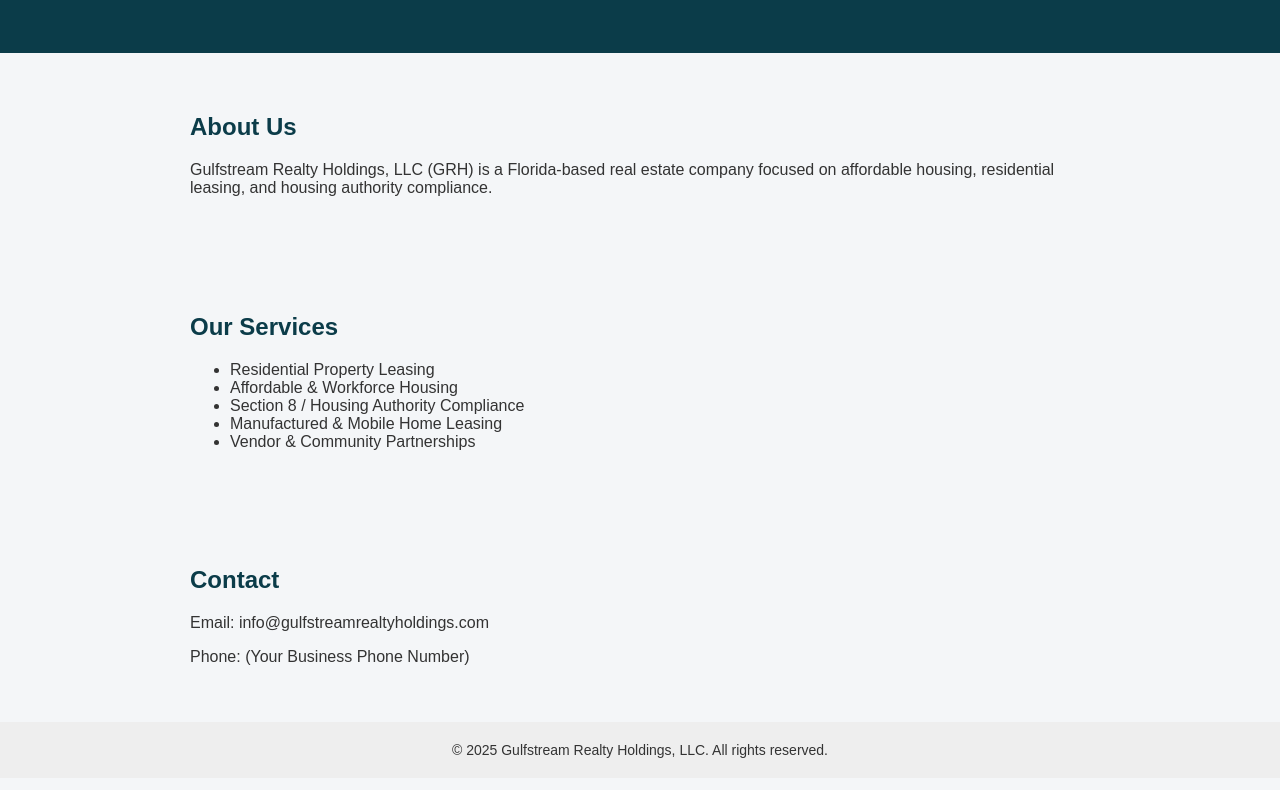
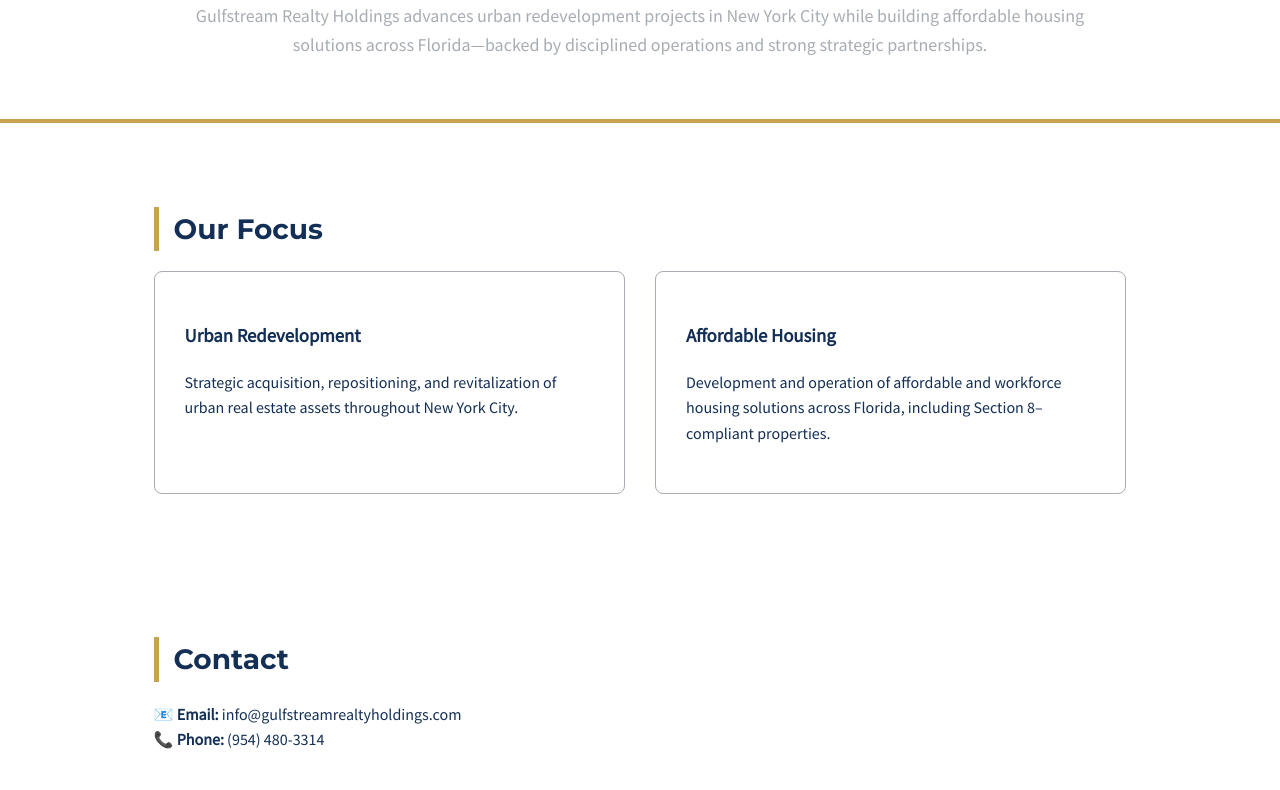
Before and after one commit to GRHoldings/gulfstreamrealtyholdings.github.io, a plain HTML site: page index.html in a window 1280 px wide. Shown: the part 159-949 px from the top of the page. Drawn offline with Linux system fonts and the light colour scheme.

Commit message:
Update index.html

```diff
--- a/index.html
+++ b/index.html
@@ -1,74 +1,130 @@
-index.html
 <!DOCTYPE html>
 <html lang="en">
 <head>
   <meta charset="UTF-8">
-  <meta name="viewport" content="width=device-width, initial-scale=1.0">
-  <title>Gulfstream Realty Holdings, LLC</title>
+  <title>Gulfstream Realty Holdings</title>
+
+  <!-- Google Fonts -->
+  <link href="https://fonts.googleapis.com/css2?family=Montserrat:wght@600;700&family=Source+Sans+Pro&display=swap" rel="stylesheet">
+
   <style>
+    :root {
+      --navy-blue: #142F55;
+      --gold: #C9A24D;
+      --gray: #A7ADB3;
+      --white: #FFFFFF;
+    }
+
     body {
-      font-family: Arial, sans-serif;
       margin: 0;
-      background: #f4f6f8;
-      color: #333;
+      font-family: 'Source Sans Pro', sans-serif;
+      color: var(--navy-blue);
+      background-color: var(--white);
+      line-height: 1.6;
     }
+
     header {
-      background: #0b3c49;
-      color: white;
-      padding: 40px 20px;
+      padding: 60px 10%;
       text-align: center;
+      border-bottom: 4px solid var(--gold);
     }
+
+    header h1 {
+      font-family: 'Montserrat', sans-serif;
+      font-size: 40px;
+      margin-bottom: 10px;
+    }
+
+    header p {
+      font-size: 18px;
+      color: var(--gray);
+      max-width: 900px;
+      margin: 0 auto;
+    }
+
     section {
-      padding: 40px 20px;
-      max-width: 900px;
-      margin: auto;
+      padding: 60px 12%;
     }
+
     h2 {
-      color: #0b3c49;
+      font-family: 'Montserrat', sans-serif;
+      font-size: 28px;
+      margin-bottom: 20px;
+      border-left: 5px solid var(--gold);
+      padding-left: 15px;
     }
+
+    .grid {
+      display: grid;
+      grid-template-columns: repeat(auto-fit, minmax(250px, 1fr));
+      gap: 30px;
+    }
+
+    .card {
+      border: 1px solid var(--gray);
+      padding: 30px;
+      border-radius: 8px;
+    }
+
     footer {
-      background: #eee;
+      background-color: var(--navy-blue);
+      color: var(--white);
       text-align: center;
-      padding: 20px;
-      font-size: 14px;
+      padding: 40px 10%;
+    }
+
+    footer a {
+      color: var(--gold);
+      text-decoration: none;
+      font-weight: 600;
     }
   </style>
 </head>
+
 <body>
 
 <header>
-  <h1>Gulfstream Realty Holdings, LLC</h1>
-  <p>Affordable Housing & Residential Leasing Solutions</p>
+  <h1>Gulfstream Realty Holdings</h1>
+  <p>
+    Gulfstream Realty Holdings advances urban redevelopment projects in New York City
+    while building affordable housing solutions across Florida—backed by disciplined
+    operations and strong strategic partnerships.
+  </p>
 </header>
 
 <section>
-  <h2>About Us</h2>
-  <p>
-    Gulfstream Realty Holdings, LLC (GRH) is a Florida-based real estate company
-    focused on affordable housing, residential leasing, and housing authority
-    compliance.
-  </p>
-</section>
+  <h2>Our Focus</h2>
 
-<section>
-  <h2>Our Services</h2>
-  <ul>
-    <li>Residential Property Leasing</li>
-    <li>Affordable & Workforce Housing</li>
-    <li>Section 8 / Housing Authority Compliance</li>
-    <li>Manufactured & Mobile Home Leasing</li>
-    <li>Vendor & Community Partnerships</li>
-  </ul>
+  <div class="grid">
+    <div class="card">
+      <h3>Urban Redevelopment</h3>
+      <p>
+        Strategic acquisition, repositioning, and revitalization of urban real estate
+        assets throughout New York City.
+      </p>
+    </div>
+
+    <div class="card">
+      <h3>Affordable Housing</h3>
+      <p>
+        Development and operation of affordable and workforce housing solutions across
+        Florida, including Section 8–compliant properties.
+      </p>
+    </div>
+  </div>
 </section>
 
 <section>
   <h2>Contact</h2>
-  <p>Email: info@gulfstreamrealtyholdings.com</p>
-  <p>Phone: (Your Business Phone Number)</p>
+  <p>
+    📧 <strong>Email:</strong> info@gulfstreamrealtyholdings.com<br>
+    📞 <strong>Phone:</strong> (954) 480-3314
+  </p>
 </section>
 
 <footer>
-  © 2025 Gulfstream Realty Holdings, LLC. All rights reserved.
+  © 2025 Gulfstream Realty Holdings<br>
+  Urban Redevelopment & Affordable Housing
 </footer>
 
 </body>
```
